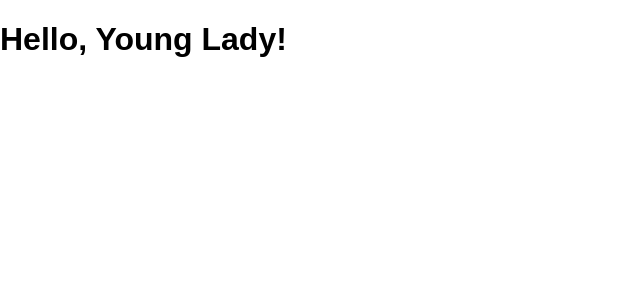
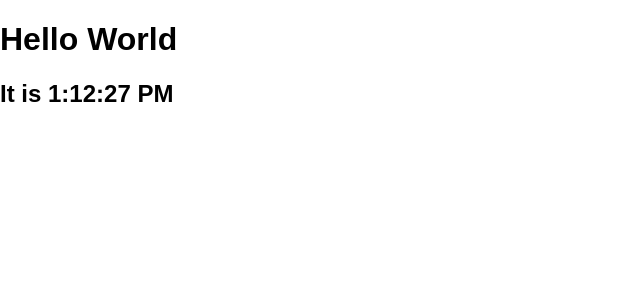
Before and after one commit to andreaxiang/react-temp, a React (Create React App) app: page / in a window 1280 px wide. Shown: the top 300 px of the page, without its empty margins (0-640 px from the left). Built offline with nearby package versions, Linux system fonts and the light colour scheme.

Commit message:
react 按需更新

```diff
--- a/src/index.js
+++ b/src/index.js
@@ -4,9 +4,18 @@
 import App from './App';
 import registerServiceWorker from './registerServiceWorker';
 
-ReactDOM.render(
-  <h1>Hello, Young Lady!</h1>,
-  document.getElementById('root')
-);
+function tick(){
+  let element = (
+    <div>
+      <h1>Hello World</h1>
+      <h2>It is {new Date().toLocaleTimeString()}</h2>
+    </div>
+  );
+  ReactDOM.render(
+    element,
+    document.getElementById('root')
+  );
+}
+setInterval(tick, 1000);
 
 registerServiceWorker();
```
Also changed, not shown: 7 other files (tests, documents, lock files or other folders).
